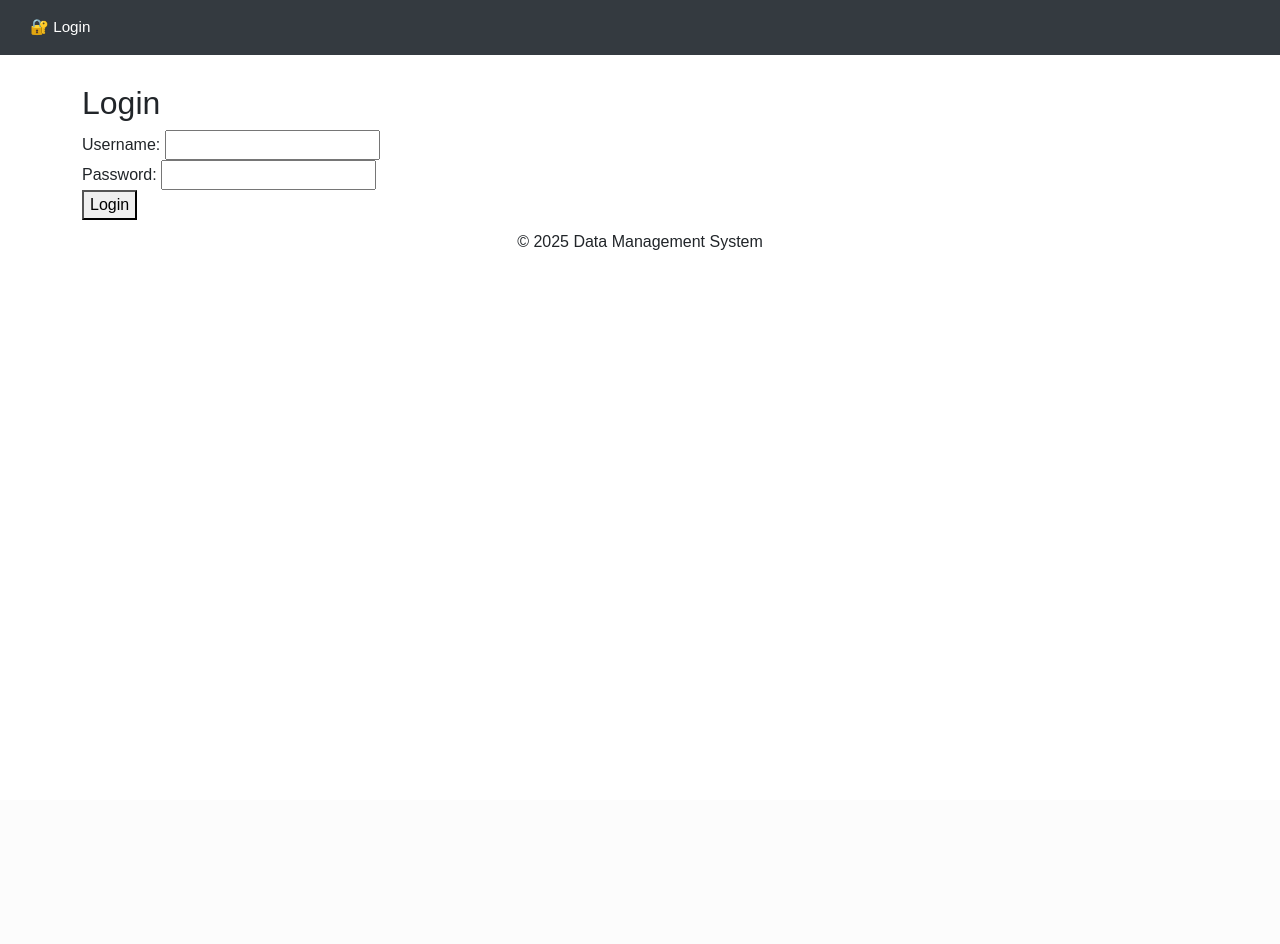
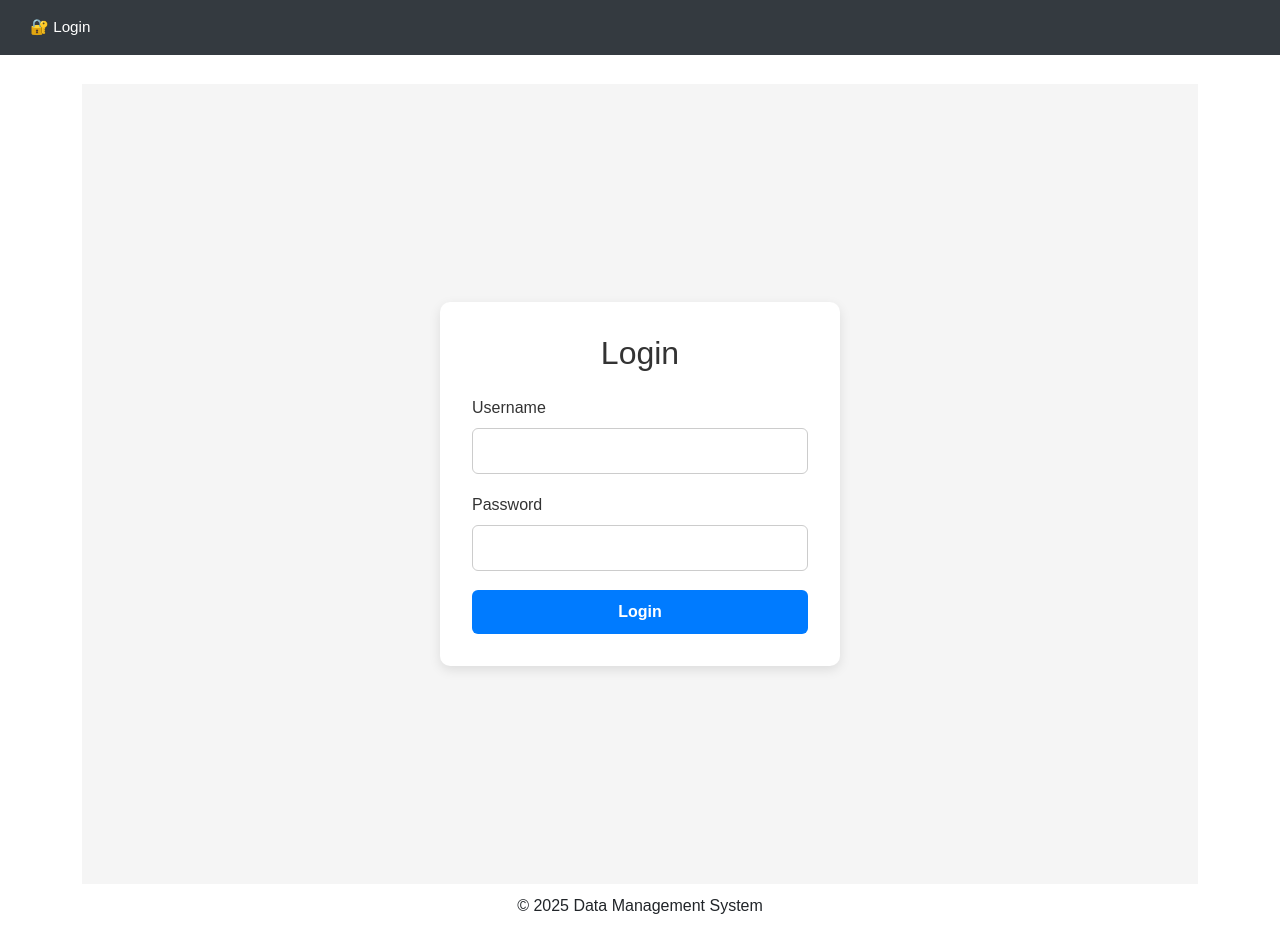
Before and after one commit to kichuna/dms, a Flask app: page /login in a window 1280 px wide. Before the commit the page ends 250 px from the top, so only its background shows below. Run offline with Flask 3, Linux system fonts and the light colour scheme.

```diff
--- a/templates/login.html
+++ b/templates/login.html
@@ -1,18 +1,94 @@
 {% extends 'base.html' %}
 
 {% block content %}
+<style>
+    .login-container {
+        display: flex;
+        justify-content: center;
+        align-items: center;
+        min-height: 100vh;
+        background-color: #f5f5f5;
+    }
+
+    .login-form {
+        background: #fff;
+        padding: 2rem;
+        border-radius: 10px;
+        box-shadow: 0 4px 12px rgba(0, 0, 0, 0.1);
+        width: 100%;
+        max-width: 400px;
+    }
+
+    .login-form h2 {
+        text-align: center;
+        margin-bottom: 1.5rem;
+        color: #333;
+    }
+
+    .form-group {
+        margin-bottom: 1.2rem;
+    }
+
+    .form-group label {
+        display: block;
+        margin-bottom: 0.5rem;
+        font-weight: 500;
+        color: #333;
+    }
+
+    .form-group input {
+        width: 100%;
+        padding: 10px 12px;
+        border: 1px solid #ccc;
+        border-radius: 6px;
+        font-size: 1rem;
+        transition: border 0.2s ease;
+    }
+
+    .form-group input:focus {
+        border-color: #007bff;
+        outline: none;
+    }
+
+    .login-button {
+        width: 100%;
+        padding: 10px;
+        background-color: #007bff;
+        border: none;
+        color: white;
+        font-size: 1rem;
+        font-weight: bold;
+        border-radius: 6px;
+        cursor: pointer;
+        transition: background-color 0.2s ease;
+    }
+
+    .login-button:hover {
+        background-color: #0056b3;
+    }
+
+    .error-message {
+        margin-top: 1rem;
+        color: #d9534f;
+        text-align: center;
+    }
+</style>
+
 <div class="login-container">
     <form method="POST" class="login-form">
         <h2>Login</h2>
         <div class="form-group">
-            <label for="username">Username:</label>
+            <label for="username">Username</label>
             <input type="text" id="username" name="username" required>
         </div>
         <div class="form-group">
-            <label for="password">Password:</label>
+            <label for="password">Password</label>
             <input type="password" id="password" name="password" required>
         </div>
         <button type="submit" class="login-button">Login</button>
+        {% if error %}
+        <div class="error-message">{{ error }}</div>
+        {% endif %}
     </form>
 </div>
 {% endblock %}
```
